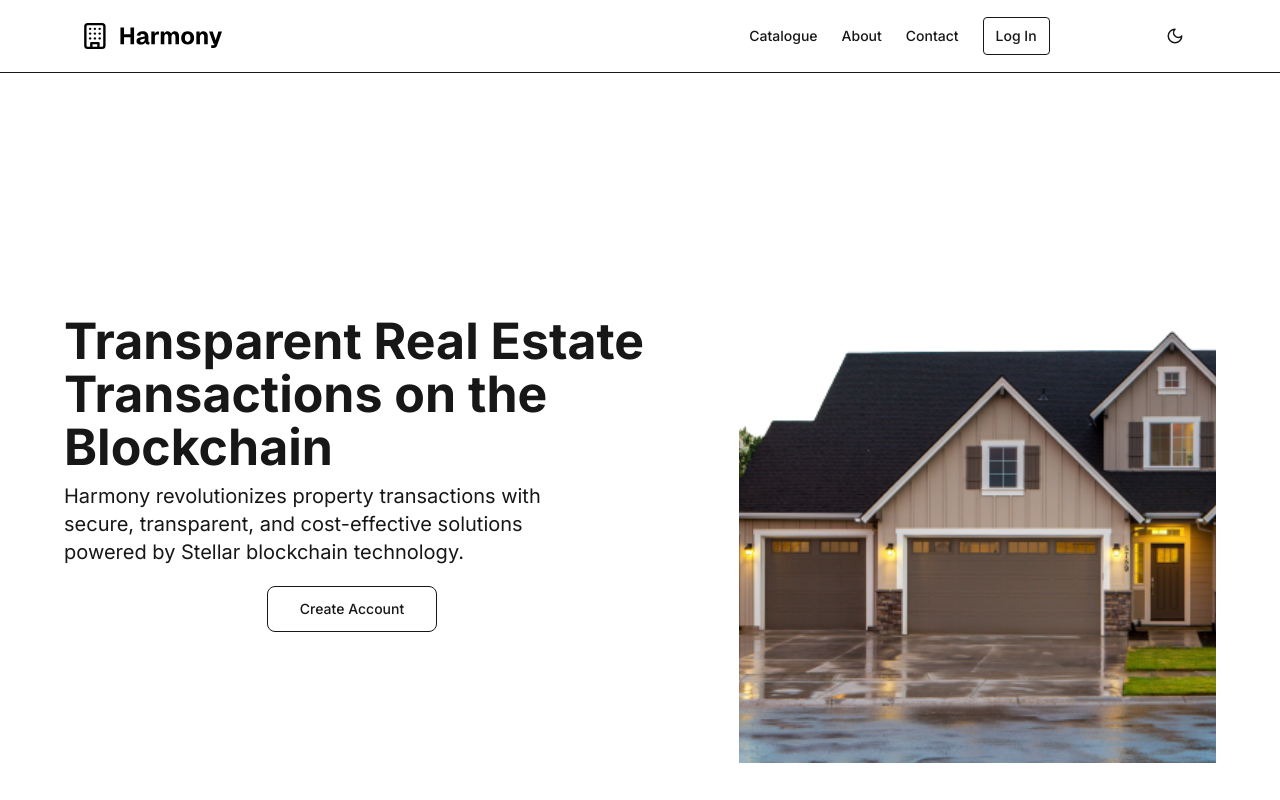
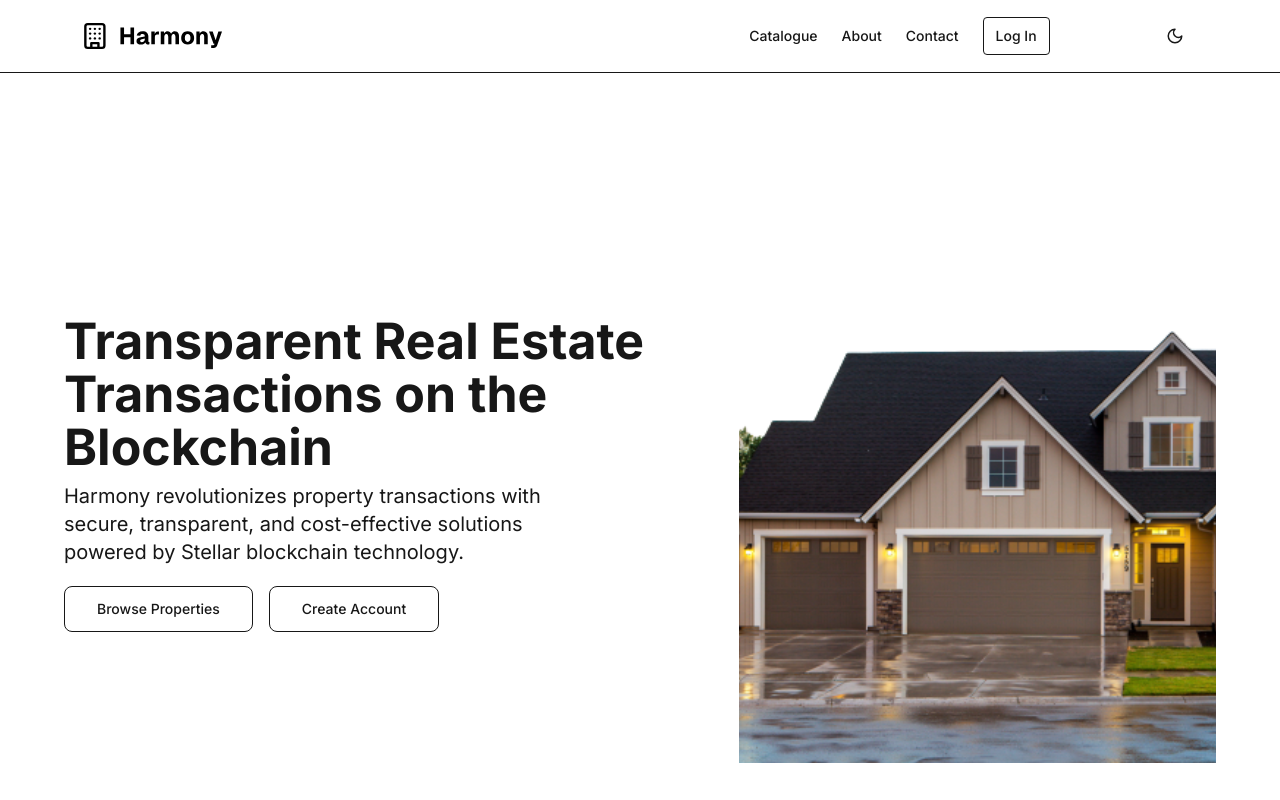
Before and after one commit to HarmonyHomes-developers/Harmony, a Next.js app in the folder harmony-homes/: page / in a window 1280 px wide. Shown: the top 800 px of the page. Built offline with nearby package versions, Linux system fonts and the light colour scheme.

Commit message:
Fix Button Functionality for "Harmony" and "Browse Properties"

```diff
--- a/harmony-homes/src/app/page.tsx
+++ b/harmony-homes/src/app/page.tsx
@@ -1,7 +1,6 @@
 import React from 'react';
 import Header from "@/components/organisms/navbar";
 import KeyFeatures from "@/components/organisms/key-features";
-import Image from "next/image";
 import RealEstateCTA from "@/components/molecules/realEstateCTA";
 import Hero from "../components/molecules/hero";
 import HowItWorks from "@/components/organisms/howItWorks";
--- a/harmony-homes/src/components/molecules/hero.tsx
+++ b/harmony-homes/src/components/molecules/hero.tsx
@@ -16,9 +16,9 @@ export default function Hero() {
                     blockchain technology.
                 </p>
                 <div className="flex items-center justify-center gap-4 mt-3">
-                    <button className="text-sm font-medium text-white py-3 px-8 rounded-lg bg-primary hover:bg-primary-hover cursor-pointer transition-colors duration-200 ease-in-out">
+                    <Link href="/catalogue"><button className="text-sm font-medium text-foreground py-3 px-8 rounded-lg bg-card cursor-pointer border-[1px] border-border hover:bg-card-foreground hover:text-background transition-colors duration-200 ease-in-out">
                         Browse Properties
-                    </button>
+                    </button></Link>
                     <Link href="/signup">
                       <button className="text-sm font-medium text-foreground py-3 px-8 rounded-lg bg-card cursor-pointer border-[1px] border-border hover:bg-card-foreground hover:text-background transition-colors duration-200 ease-in-out">
                         Create Account
--- a/harmony-homes/src/components/organisms/navbar.tsx
+++ b/harmony-homes/src/components/organisms/navbar.tsx
@@ -20,7 +20,9 @@ const Header = () => {
       <div className="flex flex-col w-[90%] p-4">
         <div className="flex items-center w-full">
           <div className='h-10 w-36'>
-            <Image src="/svgs/logo.svg" className='!relative' alt='logo' fill />
+            <Link href="/">
+              <Image src="/svgs/logo.svg" alt="logo" fill className="!relative" />
+            </Link>
           </div>
 
           {/* Navigation Links - Desktop */}
```
Also changed, not shown: 1 other file (tests, documents, lock files or other folders).
